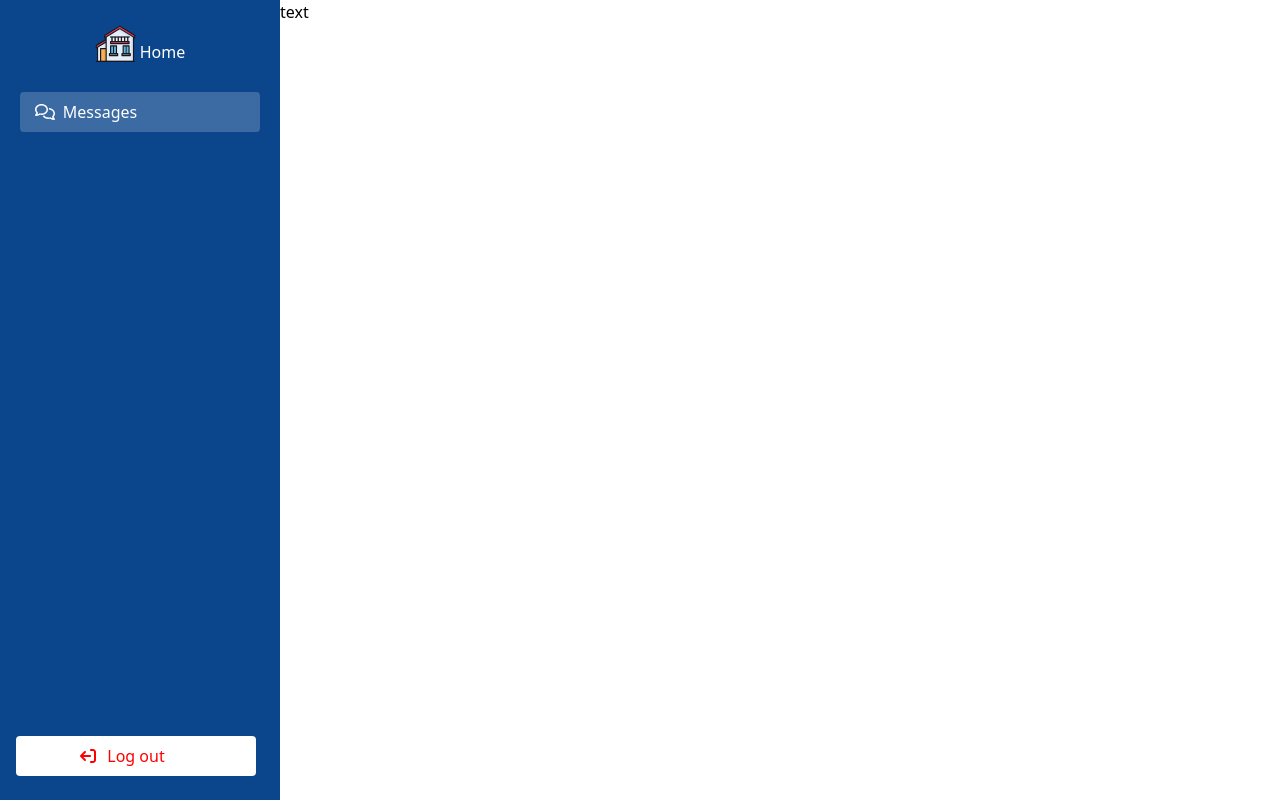
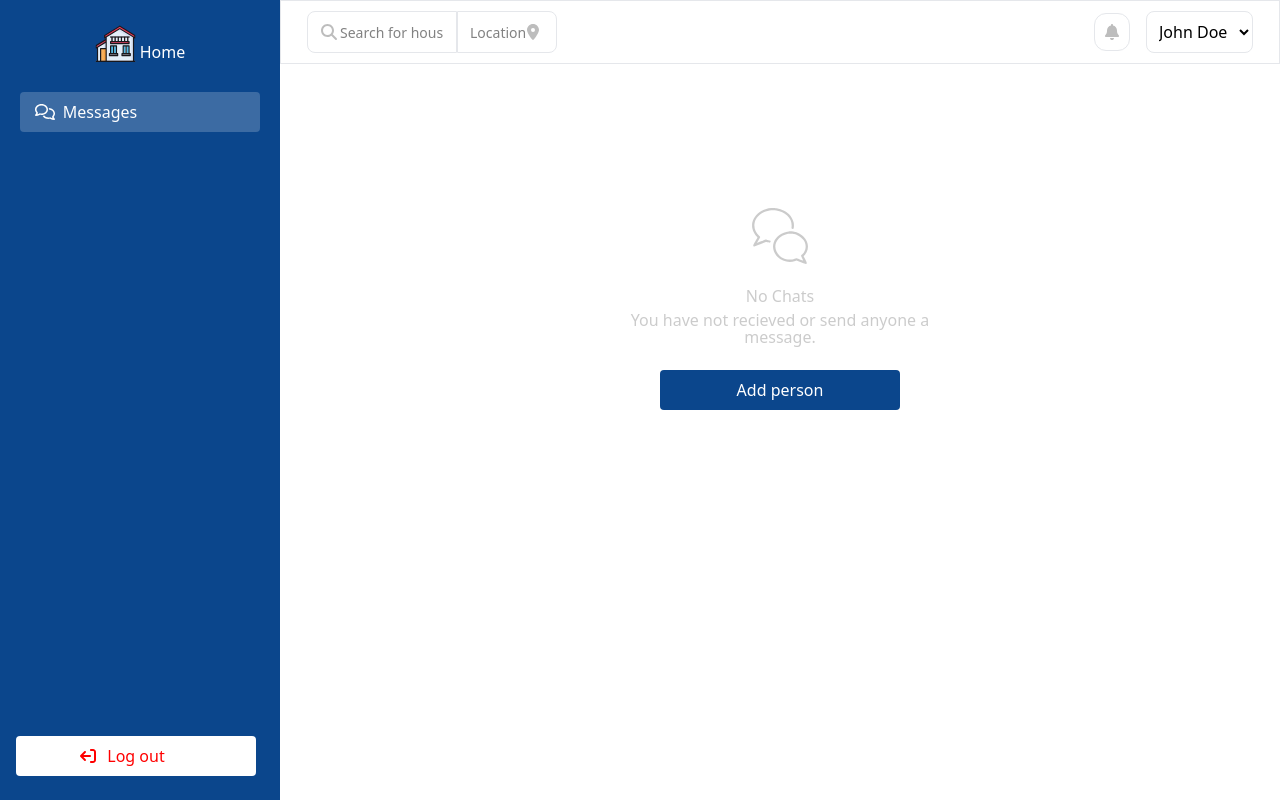
Before and after one commit to sheriifMahadi/iratein_chatapp_frontend, a React (Vite) app: page / in a window 1280 px wide. Built offline with nearby package versions, Linux system fonts and the light colour scheme; the HTML template or start-up script is replaced by a standard one.

Commit message:
empty inbox page

```diff
--- a/src/assets/styles.css
+++ b/src/assets/styles.css
@@ -1,4 +1,6 @@
 @import url('./styles/chats.css');
+@import url('./styles/header.css');
+@import url('./styles/noMessage.css');
 
 @tailwind base;
 @tailwind components;
--- a/src/assets/styles/chats.css
+++ b/src/assets/styles/chats.css
@@ -1,4 +1,3 @@
-
 
 .chat-container {
     @apply min-h-screen flex;
@@ -29,7 +28,7 @@
 }
 
 .chats-search-box > input {
-    @apply rounded w-60 h-10 bg-[rgba(255,255,255,0.2)] relative;
+    @apply rounded w-60 h-10 bg-[rgba(255,255,255,0.2)] relative text-center text-white;
 }
 
 ::-webkit-input-placeholder{
--- /dev/null
+++ b/src/assets/styles/header.css
@@ -0,0 +1,70 @@
+.right-pane {
+    /* background-color: red; */
+}
+
+.header {
+    @apply border flex;
+
+}
+
+.header-left, .header-right {
+    @apply p-2.5
+}
+.header-left {
+   @apply grow
+}
+
+.header-right {
+    @apply grow text-end;
+}
+
+.header-left > input {
+    @apply py-2 px-3 border text-center text-[#BDBDBD];
+}
+
+.search-for-house::-webkit-input-placeholder {
+    @apply p-5
+}
+
+.search-for-house {
+    @apply rounded-l-lg w-[150px];
+
+}
+
+.location {
+    @apply rounded-r-lg w-[100px];
+
+}
+
+.header-left > ::-webkit-input-placeholder{
+    @apply text-center !text-[#828282] font-light text-sm;
+}
+
+.search-icon {
+    @apply left-[30px] relative text-[#BDBDBD];
+
+}
+
+.location-icon {
+    @apply right-[30px] relative text-[#BDBDBD];
+
+}
+
+
+.notification-icon {
+    @apply border rounded-xl text-[#BDBDBD] py-[7px] px-2.5;
+}
+
+.profile {
+    @apply p-4;
+
+
+}
+
+select {
+    @apply border rounded-lg bg-white !p-2;
+}
+
+select:focus{
+    @apply outline-none
+}
--- /dev/null
+++ b/src/assets/styles/noMessage.css
@@ -0,0 +1,37 @@
+
+.content{
+    @apply flex flex-col justify-center items-center;
+}
+
+.add-person-btn {
+    @apply rounded w-60 h-10 text-white !bg-[#0B468C];
+
+
+}
+
+.chat-message-icon > img {
+    max-width: 100%;
+    height: auto;
+
+}
+
+.chat-message-icon {
+    @apply w-[56px] pt-[20px] opacity-20 pt-36;
+
+}
+
+.empty-inbox-text, .no-chats {
+    @apply opacity-20
+}
+.empty-inbox-text {
+    @apply pb-6;
+    line-height: 16.94px;
+}
+.no-chats {
+    @apply pt-5 pb-1;
+}
+
+.empty-inbox-text > span {
+   display: block;
+   text-align: center;
+}
--- a/src/components/Chats.jsx
+++ b/src/components/Chats.jsx
@@ -2,6 +2,9 @@ import homesvg from '../assets/homesvg.svg'
 import { faComments } from '@fortawesome/free-regular-svg-icons'
 import { FontAwesomeIcon } from '@fortawesome/react-fontawesome'
 import { faArrowRightFromBracket } from '@fortawesome/free-solid-svg-icons'
+
+import Header from './Header'
+import NoMessage from './NoMessage'
 
 const Chat = () => {
     return (
@@ -34,7 +37,8 @@ const Chat = () => {
                 </div>
 
                 <div className="right-pane">
-                    text
+                    <Header/>
+                    <NoMessage/>
                 </div>
             </div>
         </div>
--- /dev/null
+++ b/src/components/Header.jsx
@@ -0,0 +1,41 @@
+import { FontAwesomeIcon } from '@fortawesome/react-fontawesome'
+import { faMagnifyingGlass } from '@fortawesome/free-solid-svg-icons'
+import { faLocationDot } from '@fortawesome/free-solid-svg-icons'
+import { faBell } from '@fortawesome/free-solid-svg-icons'
+import { faUser } from '@fortawesome/free-solid-svg-icons'
+import homesvg from '../assets/homesvg.svg'
+
+
+const Header = () => {
+
+
+    return (
+        <div className="header">
+            <div className="header-left">
+                <FontAwesomeIcon className='search-icon' icon={faMagnifyingGlass} />
+                <input className="search-for-house" type="text" placeholder='Search for house'/>
+                <input className="location" type="text" placeholder='Location'/>
+                <FontAwesomeIcon className='location-icon' icon={faLocationDot} />
+
+            </div>
+            <div className="header-right">
+                <span className='notification-icon'>
+                    <FontAwesomeIcon icon={faBell} />
+                </span>
+                <span className='profile'>
+                    <select name="user" id="user">
+                        <option value="john doe">
+                            John Doe
+                        </option>
+                        <option value="">
+                        <img src={homesvg} alt="home"/>
+
+                        </option>
+                    </select>
+                </span>
+            </div>
+        </div>
+    )
+}
+
+export default Header
--- /dev/null
+++ b/src/components/NoMessage.jsx
@@ -0,0 +1,30 @@
+
+
+import messagebubble from '../assets/messagebubble.svg'
+
+const NoMessage = () => {
+    return (
+        <div className="content">
+            <div className='chat-message-icon'>
+                <img src={messagebubble} alt="home"/>
+            </div>
+            <div className="no-chats">
+                No Chats
+            </div>
+            <div className="empty-inbox-text">
+                You have not recieved or send anyone a
+                    <span>
+                        message.
+                    </span>
+            </div>
+            <div className="add-person-btn-container">
+                <button className="add-person-btn" type="button">
+                    Add person
+                </button>
+            </div>
+
+        </div>
+    )
+}
+
+export default NoMessage
```
Also changed, not shown: src/components/Sidebar.jsx (added).
